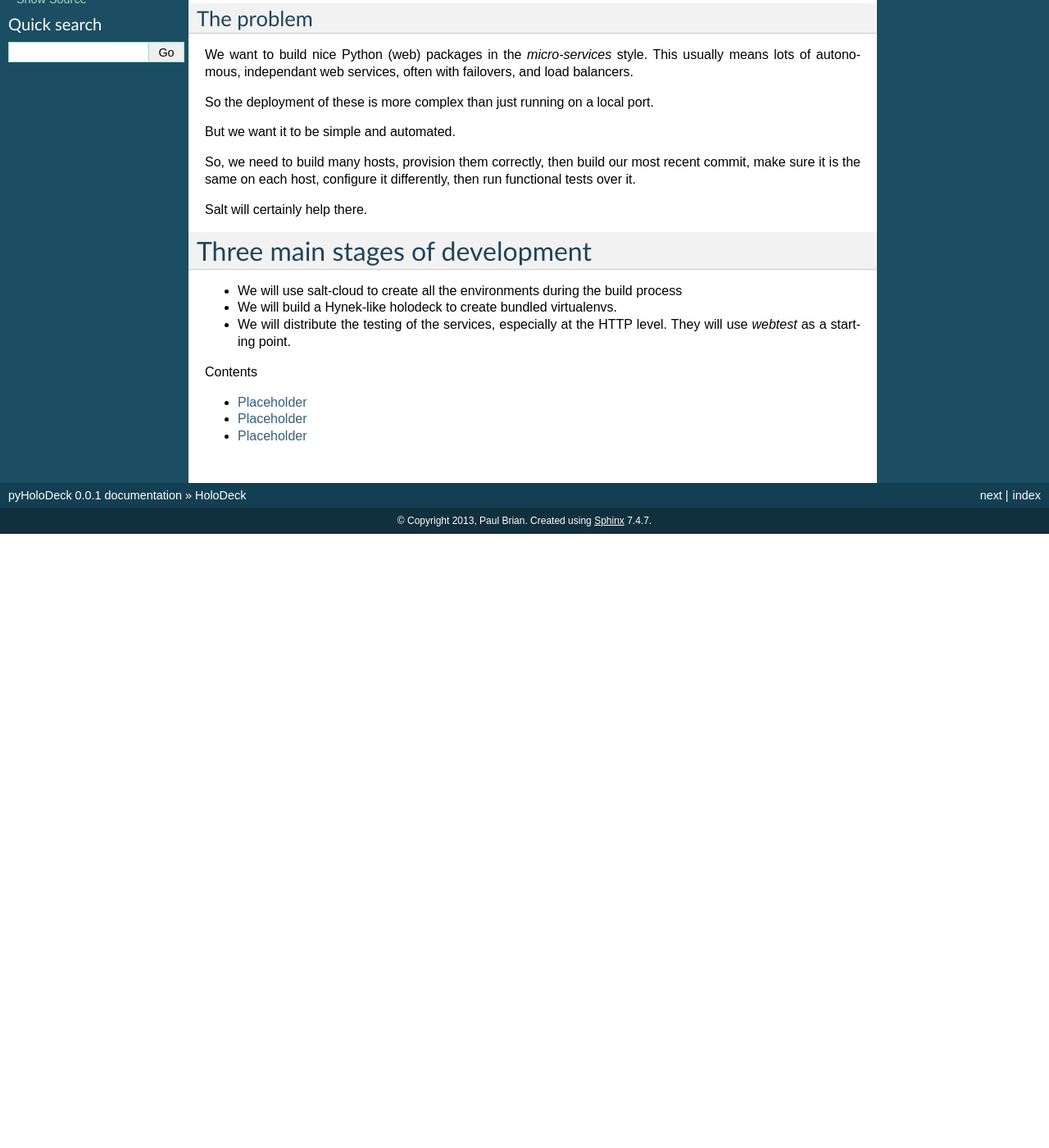
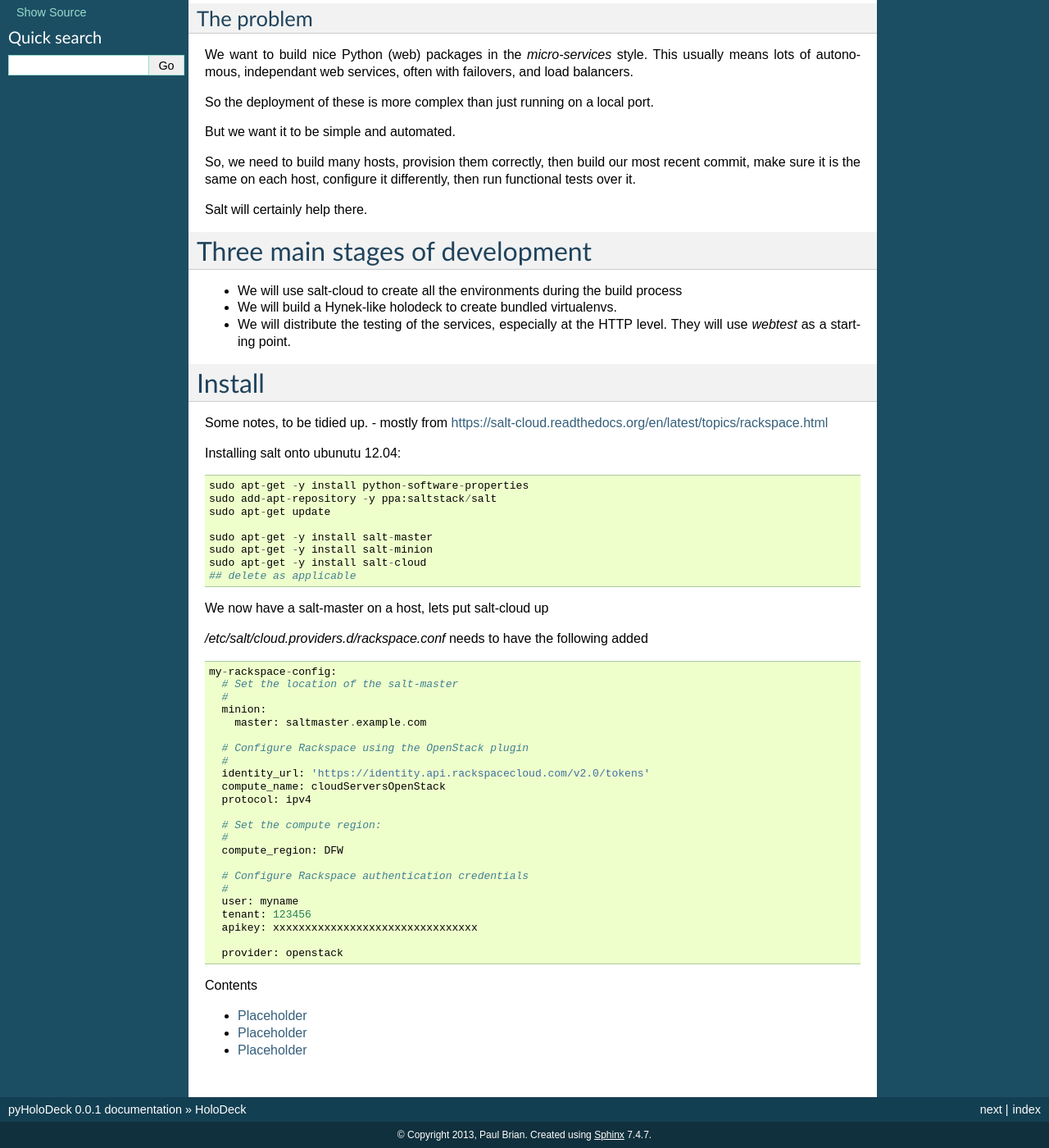
Before and after one commit to lbi-bruno/pyholodeck, a Sphinx documentation site: the page built from docs/index.rst, in a window 1280 px wide and 1400 px high, scrolled down 244 px. Shown: the whole window at 82% size. Built offline with Sphinx 7.4.7, drawn with Linux system fonts in a browser that asks for light colours; before the commit the page ends 900 px from its top, so only the background shows below that.

Commit message:
Added notes on building - not there yet

```diff
--- a/docs/index.rst
+++ b/docs/index.rst
@@ -43,6 +43,55 @@
 
 
 
+Install
+=======
+
+Some notes, to be tidied up. - mostly from https://salt-cloud.readthedocs.org/en/latest/topics/rackspace.html
+
+Installing salt onto ubunutu 12.04::
+
+  sudo apt-get -y install python-software-properties
+  sudo add-apt-repository -y ppa:saltstack/salt
+  sudo apt-get update
+
+  sudo apt-get -y install salt-master
+  sudo apt-get -y install salt-minion
+  sudo apt-get -y install salt-cloud
+  ## delete as applicable
+
+We now have a salt-master on a host, lets put salt-cloud up
+
+`/etc/salt/cloud.providers.d/rackspace.conf` needs to have the following added
+
+::
+
+    my-rackspace-config:
+      # Set the location of the salt-master
+      #
+      minion:
+        master: saltmaster.example.com
+
+      # Configure Rackspace using the OpenStack plugin
+      #
+      identity_url: 'https://identity.api.rackspacecloud.com/v2.0/tokens'
+      compute_name: cloudServersOpenStack
+      protocol: ipv4
+
+      # Set the compute region:
+      #
+      compute_region: DFW
+
+      # Configure Rackspace authentication credentials
+      #
+      user: myname
+      tenant: 123456
+      apikey: xxxxxxxxxxxxxxxxxxxxxxxxxxxxxxxx
+
+      provider: openstack
+
+
+
+
 Contents
 
 .. toctree::
```
